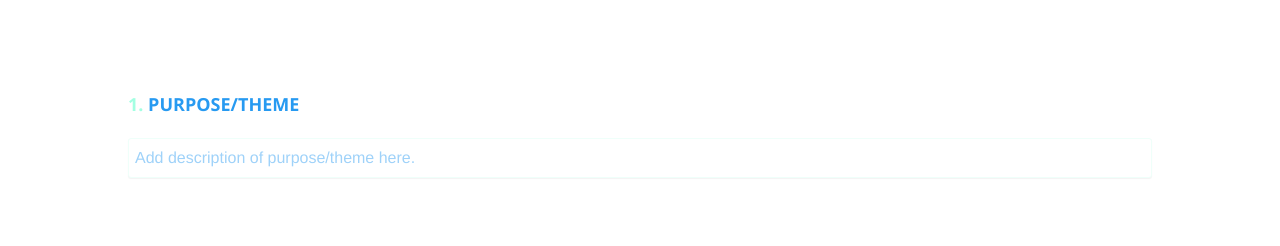
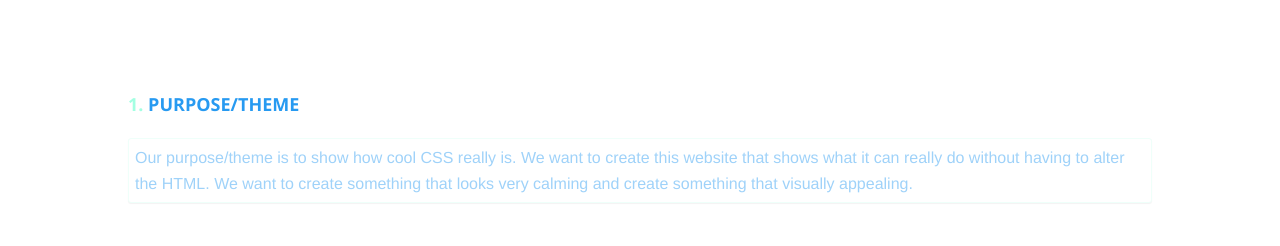
Before and after one commit to lodge29/style-parcel, a website built with Parcel: page src/index.html in a window 1280 px wide. Shown: the part 273-519 px from the top of the page. Built offline with nearby package versions, Linux system fonts and the light colour scheme.

Commit message:
Update index.html

```diff
--- a/src/index.html
+++ b/src/index.html
@@ -45,7 +45,7 @@
       <section id="purpose" class="cd-purpose">
         <h2>Purpose/Theme</h2>
 
-        <div class="cd-box"><p>Add description of purpose/theme here.</p></div>
+        <div class="cd-box"><p>Our purpose/theme is to show how cool CSS really is. We want to create this website that shows what it can really do without having to alter the HTML. We want to create something that looks very calming and create something that visually appealing.</p></div>
       </section>
 
       <section id="branding" class="cd-branding">
@@ -113,6 +113,7 @@
           <button class="btn btn-outline">Outline</button>
         </div>
       </section>
+      <!--
       <section id="icons" class="cd-icons">
         <h2>Icons</h2>
 
@@ -161,6 +162,7 @@
           </form>
         </div>
       </section>
+    -->
       <section id="navigation" class="cd-navigation">
         <h2>Navigation</h2>
         <div class="cd-box">
@@ -176,6 +178,7 @@
               </ul>
             </nav>
           </div>
+          <!--
             <div>
             <h3>Secondary</h3>
             <nav class="cd-secondary-nav">
@@ -200,6 +203,7 @@
           </div>
         </div>
       </section>
+    -->
 
       <section id="elements" class="cd-elements">
         <h2>HTML Elements</h2>
```
